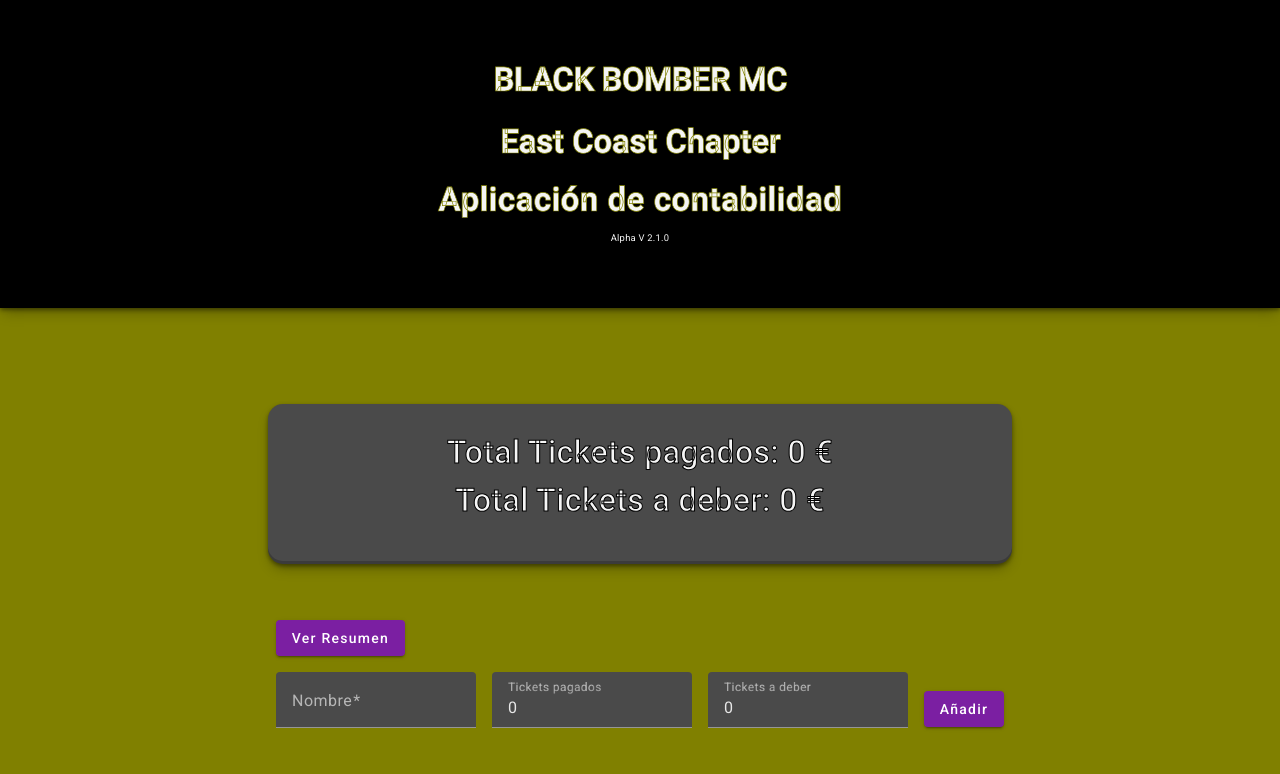
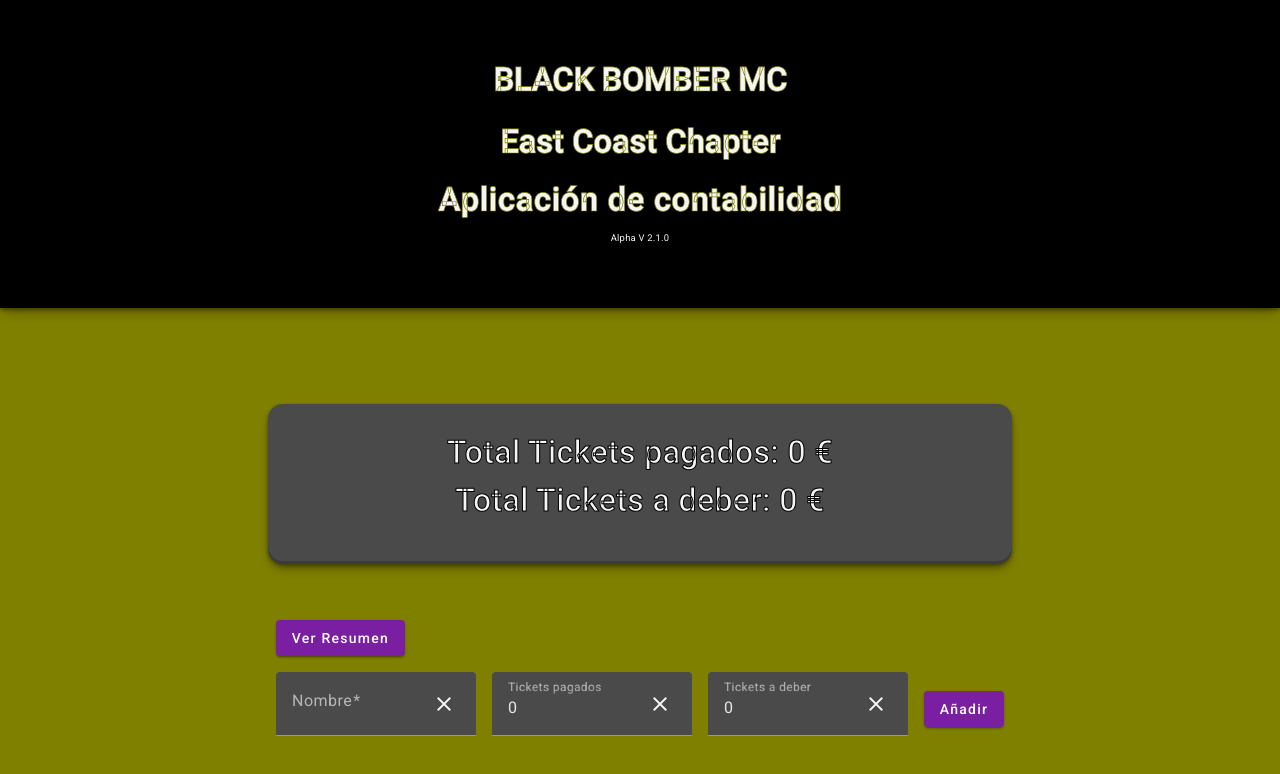
Before and after one commit to botbotel/CrashLander, an Angular app: page /home in a window 1280 px wide. Shown: the top 774 px of the page. Built offline with nearby package versions, Linux system fonts and the light colour scheme.

Commit message:
Alerts
Modificados 'alert' por 'confirm'.
Añadidos valores por defecto en formulario.

```diff
--- a/package.json
+++ b/package.json
@@ -1,6 +1,6 @@
 {
   "name": "proyecto-2",
-  "version": "2.0.1",
+  "version": "2.1.0",
   "scripts": {
     "ng": "ng",
     "start": "ng serve",
--- a/src/app/components/crear-miembro/crear-miembro.component.html
+++ b/src/app/components/crear-miembro/crear-miembro.component.html
@@ -7,10 +7,10 @@
 
 <div class="formulario" >
     <form [formGroup]="nuevoMiembro">
-        <mat-form-field class="example-form-field">
+        <mat-form-field class="example-form-field" appearance="fill">
             <mat-label>Nombre</mat-label>
-            <input matInput placeholder="Nombre" formControlName="nombre" required [(ngModel)]="value">
-            <button *ngIf="value" matSuffix mat-icon-button aria-label="Clear" (click)="value=''">
+            <input matInput placeholder="Nuevo nombre" formControlName="nombre" required [(ngModel)]="nombreValue">
+            <button matSuffix mat-icon-button aria-label="Clear">
                 <mat-icon>close</mat-icon>
             </button>
         </mat-form-field>
@@ -20,18 +20,18 @@
             <b [ngStyle]="{color: 'white'}">EL NOMBRE ES NECESARIO, BASURA</b>
         </div>
 
-        <mat-form-field class="example-form-field">
+        <mat-form-field class="example-form-field" appearance="fill">
             <mat-label>Tickets pagados</mat-label>
-            <input matInput placeholder="0€" formControlName="cuentaPagada">
-            <button *ngIf="value" matSuffix mat-icon-button aria-label="Clear" (click)="value=''">
+            <input matInput placeholder="0€" formControlName="cuentaPagada" [(ngModel)]="cuentaPValue">
+            <button matSuffix mat-icon-button aria-label="Clear">
                 <mat-icon>close</mat-icon>
             </button>
         </mat-form-field>
 
-        <mat-form-field class="example-form-field">
+        <mat-form-field class="example-form-field" appearance="fill">
             <mat-label>Tickets a deber</mat-label>
-            <input matInput placeholder="0€" formControlName="cuentaNoPagada">
-            <button *ngIf="value" matSuffix mat-icon-button aria-label="Clear" (click)="value=''">
+            <input matInput placeholder="0€" formControlName="cuentaNoPagada" [(ngModel)]="cuentaNPValue">
+            <button matSuffix mat-icon-button aria-label="Clear">
                 <mat-icon>close</mat-icon>
             </button>
         </mat-form-field>
--- a/src/app/components/crear-miembro/crear-miembro.component.ts
+++ b/src/app/components/crear-miembro/crear-miembro.component.ts
@@ -21,19 +21,22 @@ import { Router } from '@angular/router';
 
 export class CrearMiembroComponent implements OnInit {
   /**
-   * VALOR POR DEFECTO
+   * VALORES POR DEFECTO DE FORMULARIO
    */
-  value = '';
+  nombreValue = '';
+  cuentaPValue = 0;
+  cuentaNPValue = 0
+
 
   nuevoMiembro: FormGroup = new FormGroup({})
 
-  miembros: IMiembro[] =  []
+  miembros: IMiembro[] = []
 
-  cuentaTotalPagada:number
-  cuentaTotalNoPagada:number
+  cuentaTotalPagada: number
+  cuentaTotalNoPagada: number
 
 
-  constructor(private formBuilder: FormBuilder, private contactService:ContactServiceService, private router:Router) { }
+  constructor(private formBuilder: FormBuilder, private contactService: ContactServiceService, private router: Router) { }
 
 
   ngOnInit(): void {
@@ -55,13 +58,12 @@ export class CrearMiembroComponent implements OnInit {
      * FORMGROUP CON VALORES POR DEFECTO
      * CUENTAS INICIAN EN 0 SIEMPRE
      */
-    this.nuevoMiembro = new FormGroup ({
-      nombre: new FormControl('', [Validators.required]),
-      cuentaPagada: new FormControl(0),
-      cuentaNoPagada: new FormControl(0)
+    this.nuevoMiembro = new FormGroup({
+      nombre: new FormControl(this.nombreValue, [Validators.required]),
+      cuentaPagada: new FormControl(this.cuentaPValue),
+      cuentaNoPagada: new FormControl(this.cuentaNPValue)
     })
   }
-
 
 
   //GETTERS DE FORMULARIO
@@ -128,9 +130,9 @@ export class CrearMiembroComponent implements OnInit {
    * DESDE EL EMITTER, BUSCA EL MIEMBRO EN EL ARRAY, COGE SU INDEX
    * Y LO BORRA DE LA LISTA
    */
-  eliminarMiembroSeleccionado(seleccionado:any) {
-    let i = this.contactService.listadoMiembros.findIndex((miembro:IMiembro) => miembro.nombre ===  seleccionado)
-    if(i !== -1) {
+  eliminarMiembroSeleccionado(seleccionado: any) {
+    let i = this.contactService.listadoMiembros.findIndex((miembro: IMiembro) => miembro.nombre === seleccionado)
+    if (i !== -1) {
       this.miembros?.splice(i as number, 1)
     }
   }
--- a/src/app/pages/miembros-page/miembros-page.component.ts
+++ b/src/app/pages/miembros-page/miembros-page.component.ts
@@ -58,11 +58,13 @@ export class MiembrosPageComponent implements OnInit {
    * DE CREAR-MIEMBRO-COMPONENT
    */
   agregarTicket() {
-    alert('ATENCION VA A AGREGAR UN TICKET PAGADO')
+    let mensaje = confirm('ATENCION VA A AGREGAR UN TICKET PAGADO')
+    if (mensaje === true) {
       let cuentaPagada = this.miembro.cuentaPagada += 5
       this.sumarTicket.emit(
         cuentaPagada
       );
+    }
   }
   /************************************************************/
   /**
@@ -71,10 +73,12 @@ export class MiembrosPageComponent implements OnInit {
    * DE CREAR-MIEMBRO-COMPONENT
    */
   agregarTicketNoPagado() {
-    alert('ATENCION VA A AGREGAR UN TICKET NO PAGADO')
+    let mensaje = confirm('ATENCION VA A AGREGAR UN TICKET NO PAGADO')
+    if (mensaje === true) {
       this.sumarTicketNP.emit(
         this.miembro.cuentaNoPagada += 5
       );
+    }
   }
   /************************************************************/
   /**
@@ -85,19 +89,23 @@ export class MiembrosPageComponent implements OnInit {
    * @cuentaTotalPagada
    */
   borrarCuentaNP() {
-    alert('ATENCION VA A BORRAR LA CUENTA DE LOS TICKETS NO PAGADOS')
+    let mensaje = confirm('ATENCION VA A BORRAR LA CUENTA DE LOS TICKETS NO PAGADOS, SOLO DEBE BORRARSE SI EL IMPORTE A DEBER ES PAGADO ¿ESTÁS SEGURO?')
+    if (mensaje === true) {
       let cuentaNoPagada = this.miembro.cuentaNoPagada
       this.miembro.cuentaNoPagada -= cuentaNoPagada
       this.miembro.cuentaPagada += cuentaNoPagada
       this.limpiarNP.emit(cuentaNoPagada)
+    }
   }
   /************************************************************/
   /**
    * @borrarCuentaP BORRA LA CUENTA TOTAL DEL MIEMBRO SELECCIONADO
    */
   borrarCuentaP() {
-    alert('ATENCION VA A BORRAR LA CUENTA DE LOS TICKETS PAGADOS')
+    let mensaje = confirm('ATENCION VA A BORRAR LA CUENTA DE LOS TICKETS PAGADOS')
+    if (mensaje === true) {
       this.miembro.cuentaPagada -= this.miembro.cuentaPagada
+    }
   }
   /************************************************************/
   /**
@@ -105,9 +113,11 @@ export class MiembrosPageComponent implements OnInit {
    * @eliminarMiembroSeleccionado PARA SU COMPROBACIÓN Y BORRADO DEL ARRAY
    */
   eliminarMiembro() {
-    alert('ATENCION VA A BORRAR UN USUARIO')
+    let mensaje = confirm('ATENCION VA A BORRAR UN USUARIO')
+    if (mensaje === true) {
       const seleccionado = this.miembro.nombre
       this.eliminarM.emit(seleccionado)
     }
+  }
 
 }
```
Lines whose indentation alone changed are shown as unchanged.
